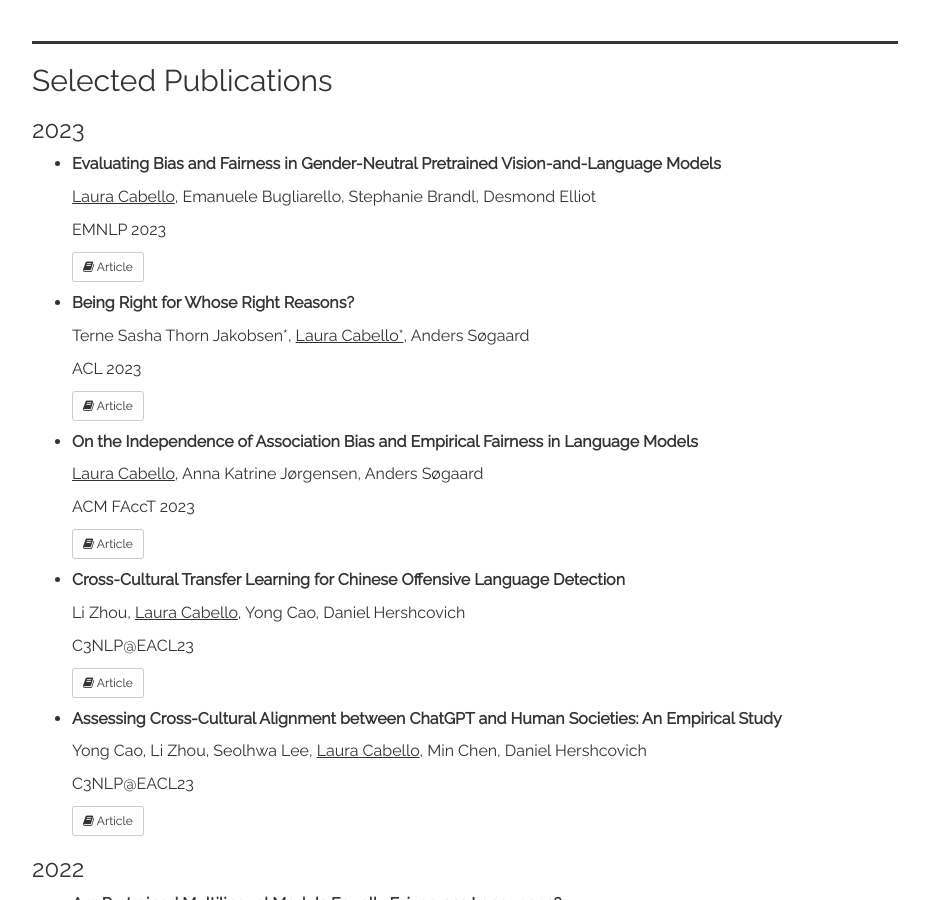
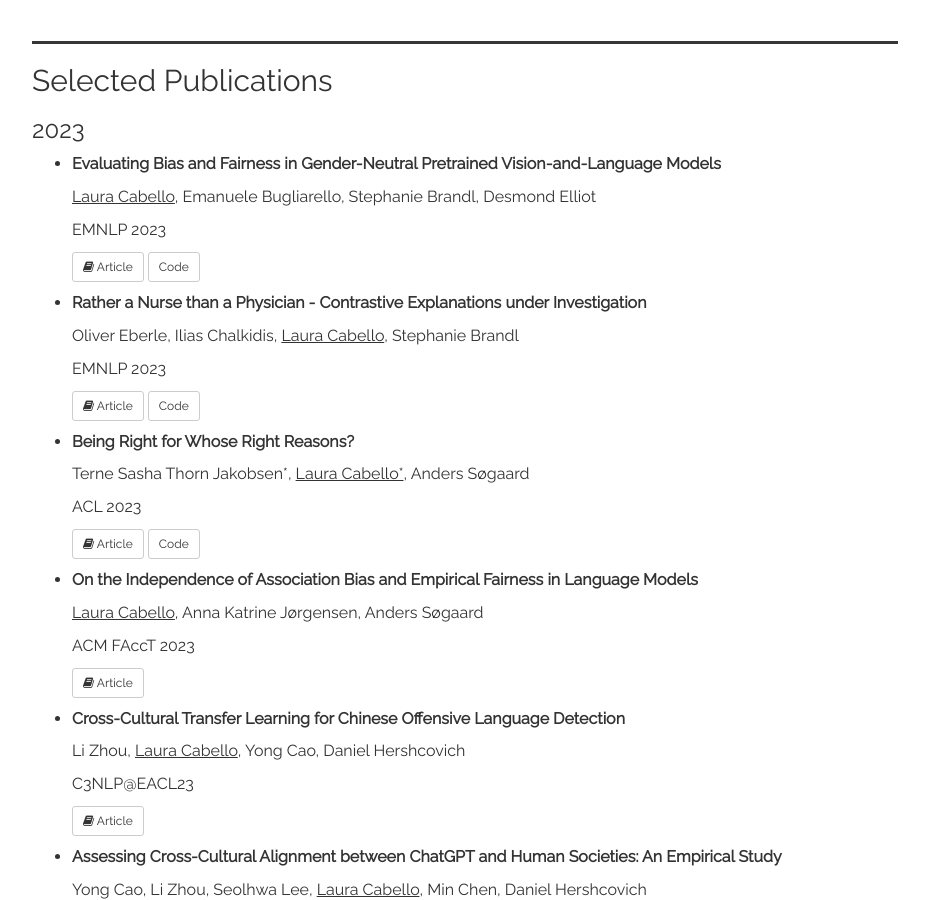
Before and after one commit to lautel/lautel.github.io, a Jekyll site: the page built from index.html, in a window 1280 px wide and 900 px high, scrolled down 795 px. Shown: the whole window, without its empty margins (175-1104 px from the left). Built offline with Jekyll 4.4.1, drawn with Linux system fonts in a browser that asks for light colours; nearby versions of some CDN libraries; a style sheet for code colours, icons or effects is not loaded.

Commit message:
Update index.html

```diff
--- a/index.html
+++ b/index.html
@@ -65,7 +65,19 @@ layout: aboutme
         <p><u>Laura Cabello</u>, Emanuele Bugliarello, Stephanie Brandl, Desmond Elliot</p>
         <p>EMNLP 2023</p>
         <p>
-            <a href="https://arxiv.org/abs/2310.17530" target="_blank" type="button" class="btn btn-default btn-sm"><i class="fa fa-book"></i> Article</a>
+            <a href="https://aclanthology.org/2023.emnlp-main.525/" target="_blank" type="button" class="btn btn-default btn-sm"><i class="fa fa-book"></i> Article</a>
+            <a href="https://github.com/coastalcph/gender-neutral-vl" target="_blank" type="button" class="btn btn-default btn-sm"><i class="ai ai-open-materials"></i> Code</a>
+        </p>
+        </li>
+        <li>
+        <p>
+        <strong>Rather a Nurse than a Physician - Contrastive Explanations under Investigation</strong>
+        </p>
+        <p>Oliver Eberle, Ilias Chalkidis, <u>Laura Cabello</u>, Stephanie Brandl</p>
+        <p>EMNLP 2023</p>
+        <p>
+            <a href="https://aclanthology.org/2023.emnlp-main.427/" target="_blank" type="button" class="btn btn-default btn-sm"><i class="fa fa-book"></i> Article</a>
+            <a href="https://github.com/coastalcph/humans-contrastive-xai" target="_blank" type="button" class="btn btn-default btn-sm"><i class="ai ai-open-materials"></i> Code</a>
         </p>
         </li>
         <li>
@@ -76,6 +88,7 @@ layout: aboutme
         <p>ACL 2023</p>
         <p>
             <a href="https://arxiv.org/abs/2306.00639" target="_blank" type="button" class="btn btn-default btn-sm"><i class="fa fa-book"></i> Article</a>
+          <a href="https://github.com/terne/Being_Right_for_Whose_Right_Reasons" target="_blank" type="button" class="btn btn-default btn-sm"><i class="ai ai-open-materials"></i> Code</a>
         </p>
         </li>
         <li>
```
